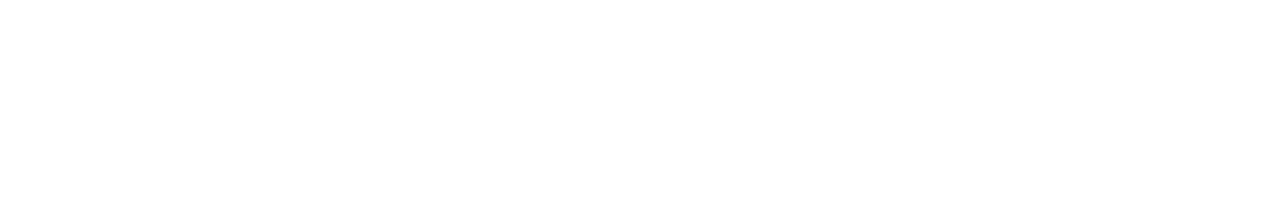
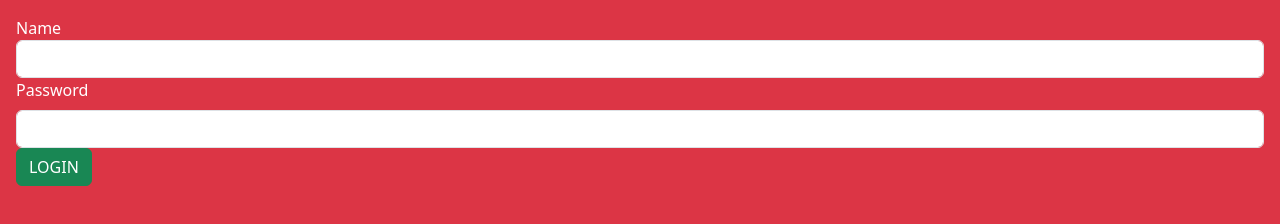
Before and after one commit to Jeffk154/DIARY, a plain HTML site: page Login Page.html in a window 1280 px wide. Drawn offline with nearby package versions, Linux system fonts and the light colour scheme.

Commit message:
Add files via upload

```diff
--- a/Login Page.html
+++ b/Login Page.html
@@ -1 +1,22 @@
 <!DOCTYPE html>
+
+<head>
+    <title>Login Page</title>
+    <link href="https://cdn.jsdelivr.net/npm/bootstrap@5.3.6/dist/css/bootstrap.min.css" rel="stylesheet"
+        integrity="sha384-4Q6Gf2aSP4eDXB8Miphtr37CMZZQ5oXLH2yaXMJ2w8e2ZtHTl7GptT4jmndRuHDT" crossorigin="anonymous">
+    <script src="https://cdn.jsdelivr.net/npm/bootstrap@5.3.6/dist/js/bootstrap.bundle.min.js"
+        integrity="sha384-j1CDi7MgGQ12Z7Qab0qlWQ/Qqz24Gc6BM0thvEMVjHnfYGF0rmFCozFSxQBxwHKO"
+        crossorigin="anonymous"></script>
+
+
+</head>
+
+<body class="p-3 mb-2 bg-danger text-white">
+    <lable class="form-label">Name</lable>
+    <input class="form-control">
+    <label class="form-label">Password</label>
+    <input class="form-control">
+    <button type="button" class="btn btn-success">LOGIN</button>
+
+
+</body>
```
